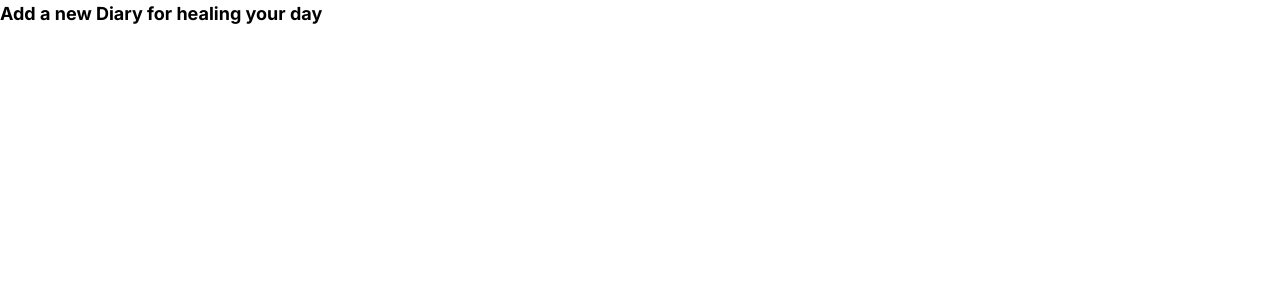
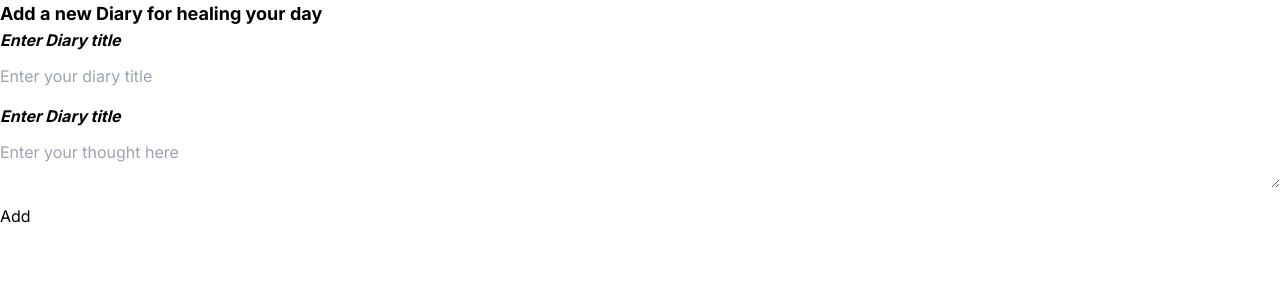
Before and after one commit to drakenevadie19/dailyDiaryApp, a Next.js app in the folder front-end/: page /add-diary in a window 1280 px wide. Shown: the top 300 px of the page. Built offline with nearby package versions, Linux system fonts and the light colour scheme.

Commit message:
New Change: Adding components for AddDiary component

```diff
--- a/front-end/src/app/add-diary/page.js
+++ b/front-end/src/app/add-diary/page.js
@@ -5,6 +5,19 @@ export default function AddDiary() {
         <>
             <div>
                 <h1 className="font-bold text-lg">Add a new Diary for healing your day</h1>
+                <div className="flex flex-col gap-4">
+                    <div className="flex flex-col gap-3">
+                        <label><b><i>Enter Diary title</i></b></label>
+                        <input name="title" placeholder="Enter your diary title" />
+                    </div>
+                    <div className="flex flex-col gap-3">
+                        <label><b><i>Enter Diary title</i></b></label>
+                        <textarea name="title" placeholder="Enter your thought here" />
+                    </div>
+                    <div>
+                        <button>Add</button>
+                    </div>
+                </div>
             </div>
         </>
     )
--- a/front-end/src/app/globals.css
+++ b/front-end/src/app/globals.css
@@ -17,7 +17,8 @@
 }
 
 body {
-
+  min-height: 100vh;
+  height: 100%;
 }
 
 @layer utilities {
```
